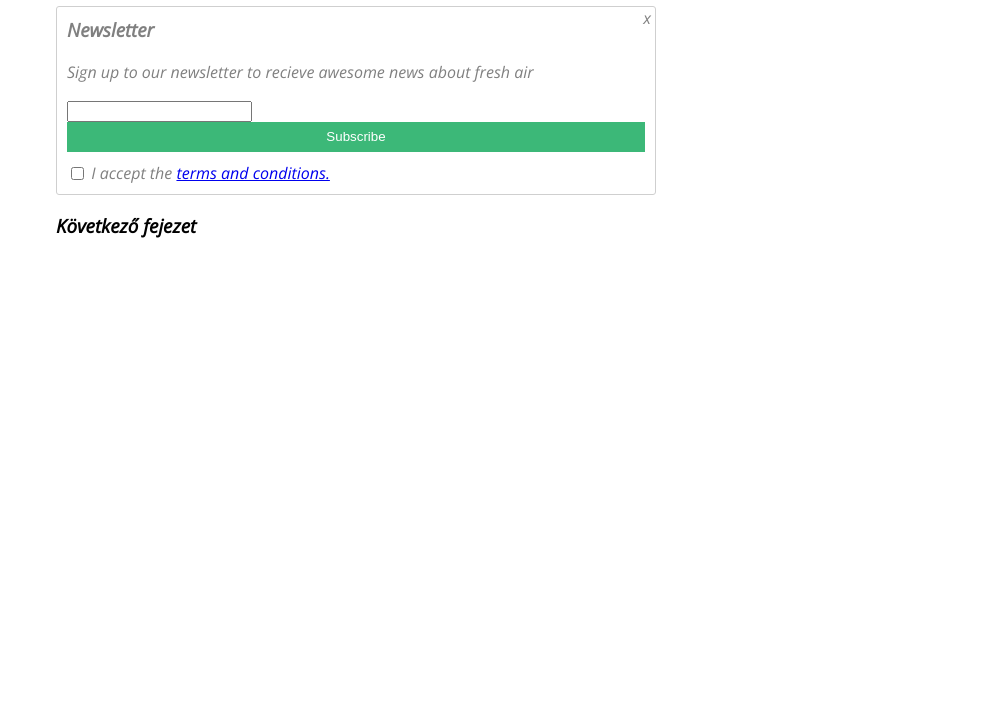
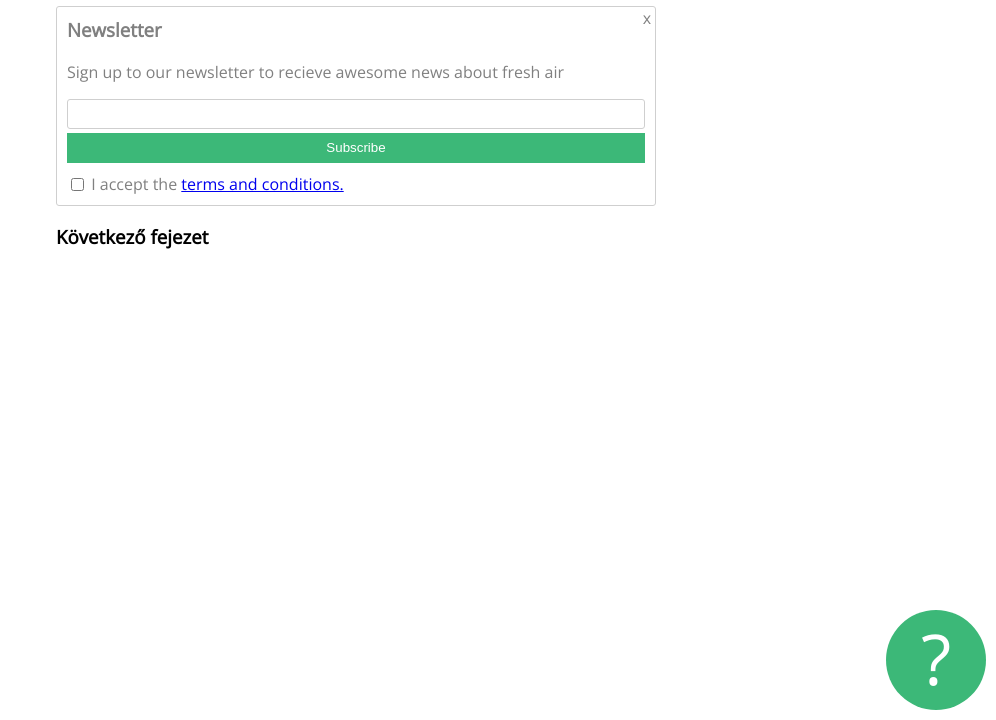
Before and after one commit to KapiR1/gyakorlas, a plain HTML site: page index.html in a window 1280 px wide. Shown: the part 80-800 px from the top of the page, without its empty margins (284-1280 px from the left). Drawn offline with nearby package versions, Linux system fonts and the light colour scheme.

Commit message:
Add files via upload

```diff
--- a/index.html
+++ b/index.html
@@ -6,8 +6,8 @@
     <title>Gyakorlás</title>
     <link rel="stylesheet" href="sytle.css">
     <link rel="preconnect" href="https://fonts.googleapis.com">
-<link rel="preconnect" href="https://fonts.gstatic.com" crossorigin>
-<link href="https://fonts.googleapis.com/css2?family=Open+Sans:ital@1&display=swap" rel="stylesheet">
+    <link rel="preconnect" href="https://fonts.gstatic.com" crossorigin>
+    <link href="https://fonts.googleapis.com/css2?family=Open+Sans&display=swap" rel="stylesheet">
 </head>
 <body>
     <div class="container">
@@ -16,16 +16,19 @@
             <h3>Newsletter</h3>
             <p>Sign up to our newsletter to recieve awesome news about fresh air</p>
             <form>
-                <input type="text id="email">
+                <input type="text" id="email">
                 <button type="submit">Subscribe</button>
                 <input type="checkbox" name="" id="terms">
-                <label for="terms"> I accept the <a href=http://" target="_blank">terms and conditions.</a></label>
+                <label for="terms"> I accept the <a href="http://" target="_blank">terms and conditions.</a></label>
             </form>
             <div id="closex">
                     x
                     </div>
         </div>
          <h3>Következő fejezet</h3>
+         <div id="questionmark">
+             ?
+         </div>
     </div>
 </body>
 </html>
--- a/sytle.css
+++ b/sytle.css
@@ -46,3 +46,17 @@
         top: 0;
         right: 4px;
     }
+
+    #questionmark{
+        background-color: #3cb878;
+        width: 100px;
+        height: 100px;
+        border-radius:50%;
+        font-size: 70px;
+        text-align:center;
+        color:white;
+        position:fixed;
+        bottom: 10px;
+        right: 10px;
+
+    }
```
